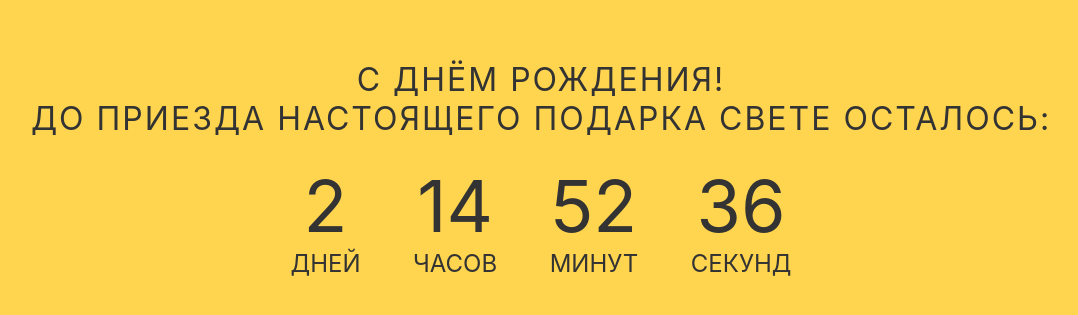
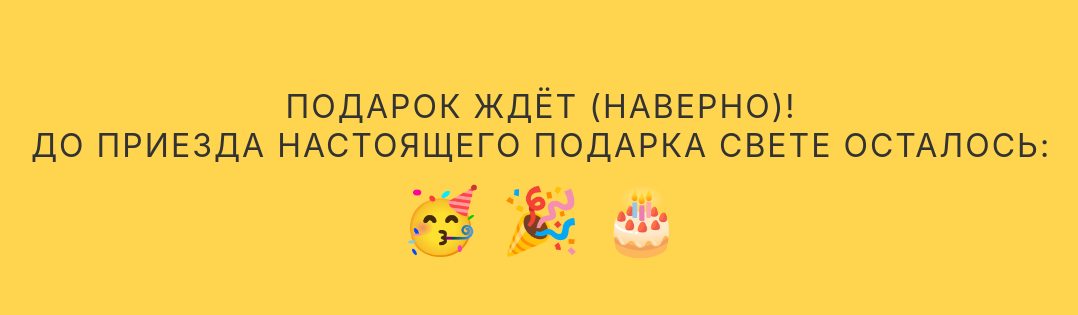
Before and after one commit to fiskar/HB_Sweet, a plain HTML site: page index.html in a window 1280 px wide. Shown: the part 219-534 px from the top of the page, without its empty margins (99-1177 px from the left). Drawn offline with Linux system fonts and the light colour scheme.

Commit message:
Update index.html

```diff
--- a/index.html
+++ b/index.html
@@ -125,7 +125,7 @@
       mm = String(today.getMonth() + 1).padStart(2, "0"),
       yyyy = today.getFullYear(),
       nextYear = yyyy + 1,
-      dayMonth = "05/31/",
+      dayMonth = "05/28/",
       birthday = dayMonth + yyyy;
 
     today = mm + "/" + dd + "/" + yyyy;
```
